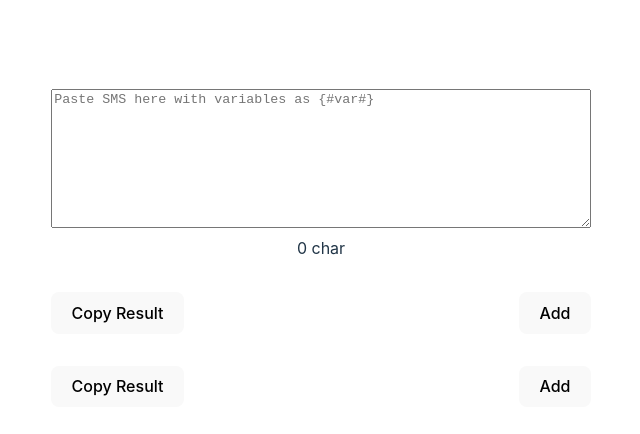
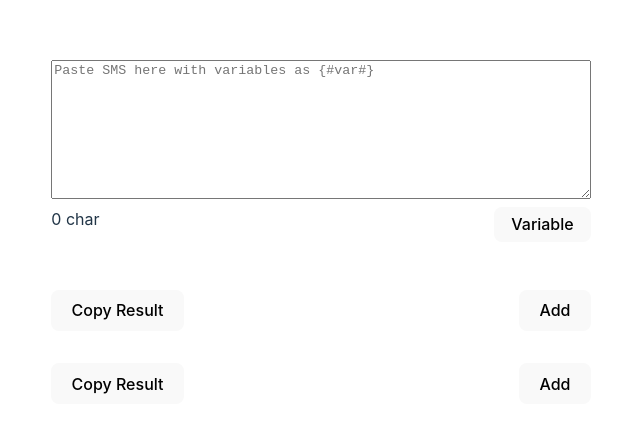
Before and after one commit to Necryl/Preview-SMS-with-variables, a React (Vite) app: page / in a window 1280 px wide. Shown: the part 144-578 px from the top of the page, without its empty margins (319-959 px from the left). Built offline with nearby package versions, Linux system fonts and the light colour scheme.

Commit message:
add ability to copy variables by clicking label and add a insert variable button

```diff
--- a/src/App.css
+++ b/src/App.css
@@ -17,11 +17,18 @@
 #input {
     display: grid;
     gap: 0.5em;
+    justify-items: center;
 }
 
-#input > span {
-  justify-self: center;
-  padding-bottom: 1em;
+#input .textareaExtras {
+    display: flex;
+    width: 100%;
+    justify-content: space-between;
+}
+
+.textareaExtras button {
+    padding: 0.4em 1em;
+    display: grid;
 }
 
 #result {
@@ -55,6 +62,23 @@
     justify-self: end;
 }
 
+.instance label {
+    display: flex;
+    grid-template-columns: auto 1fr auto;
+    gap: 1em;
+    padding: 0.3em;
+    border-radius: 0.25em;
+    background-color: var(--bgCol);
+    color: var(--col);
+    --bgCol: inherit;
+    --col: inherit;
+}
+
+.instance label:active {
+    --bgCol: cyan;
+    --col: black;
+}
+
 .vars {
     display: grid;
     gap: 0.5em;
@@ -80,7 +104,7 @@
 
 #App {
     display: grid;
-  gap: 1em;
+    gap: 3em;
 }
 
 .instanceMenu {
--- a/src/App.jsx
+++ b/src/App.jsx
@@ -42,6 +42,7 @@ function App() {
 
   useEffect(() => {
     const timeoutId = setTimeout(() => {
+      console.log("checking, yes checking");
       const matches = (input.match(/{#var#}/g) || []).length;
       setVariableCount(matches);
     }, 300); // Adjust delay as needed (300ms here)
@@ -76,19 +77,53 @@ function App() {
     return text.replace(/{#var#}/g, () => values[index++] || "");
   }
   const resultText = Object.keys(variableValues).map((instance) =>
-    replacePlaceholders(input, variableValues[instance].data)
+    replacePlaceholders(input, variableValues[instance].data),
   );
+
+  const textareaRef = useRef(null);
+
+  const handleInsertVariable = () => {
+    const textarea = textareaRef.current;
+    if (!textarea) return;
+
+    const start = textarea.selectionStart;
+    const end = textarea.selectionEnd;
+    const text = textarea.value;
+    const variable = "{#var#}";
+
+    // If there's a selection, replace it; otherwise insert at cursor
+    let newText = "Error: this text should be the new text, update it!";
+    if (start !== end) {
+      // Replace selected text
+      newText = text.substring(0, start) + variable + text.substring(end);
+    } else {
+      // Insert at cursor position
+      newText = text.substring(0, start) + variable + text.substring(start);
+      // Move cursor to after the inserted variable
+      // textarea.selectionStart = textarea.selectionEnd = start + variable.length;
+    }
+    setInput(newText);
+
+    // Trigger the onChange event manually if you're using a controlled component
+    textarea.dispatchEvent(new Event("input", { bubbles: true }));
+    // Keep focus on textarea
+    textarea.focus();
+  };
 
   return (
     <div id="App">
       <div id="input">
         <textarea
           id="inputElem"
+          ref={textareaRef}
           onChange={handleSMSinput}
           value={input}
           placeholder="Paste SMS here with variables as {#var#}"
         ></textarea>
-        <span>{`${input.length} char${input.length > 0 ? "s" : ""}`}</span>
+        <div className="textareaExtras">
+          <span>{`${input.length} char${input.length > 0 ? "s" : ""}`}</span>
+          <button onClick={handleInsertVariable}>Variable</button>
+        </div>
       </div>
       <div id="instances">
         {(() => {
@@ -128,6 +163,7 @@ function App() {
                     onVarChange={(vars) => {
                       onVarChange(variableValues[instance].id, vars);
                     }}
+                    copyFunc={copyToClipboard}
                     deleteInstance={() => {
                       deleteInstance(variableValues[instance].id);
                     }}
--- a/src/Instance.jsx
+++ b/src/Instance.jsx
@@ -1,6 +1,6 @@
 import { useState, useEffect } from "react";
 
-function Instance({ data, index, onVarChange, deleteInstance }) {
+function Instance({ data, index, onVarChange, deleteInstance, copyFunc }) {
   const [vars, setVars] = useState([...data]);
 
   useEffect(() => {
@@ -23,11 +23,19 @@ function Instance({ data, index, onVarChange, deleteInstance }) {
         {vars.map((value, i) => {
           return (
             <div className="var" key={"var" + i}>
-              <h3>{"Variable " + (i + 1) + ":"}</h3>
+              <label
+                onClick={() => {
+                  copyFunc(value);
+                }}
+              >
+                {"Variable " + (i + 1) + ":"}
                 <input
                   type="text"
                   value={value}
                   index={i}
+                  onClick={(e) => {
+                    e.stopPropagation();
+                  }}
                   onChange={(e) => {
                     let result = [...vars];
                     result[e.target.getAttribute("index")] = e.target.value;
@@ -37,6 +45,7 @@ function Instance({ data, index, onVarChange, deleteInstance }) {
                 <span className="charCount">
                   {value.length} {value.length < 2 ? "char" : "chars"}
                 </span>
+              </label>
             </div>
           );
         })}
```
Also changed, not shown: 1 other file (tests, documents, lock files or other folders). Lines whose indentation alone changed are shown as unchanged.
